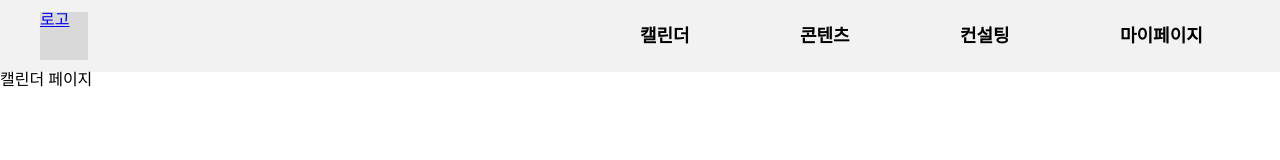
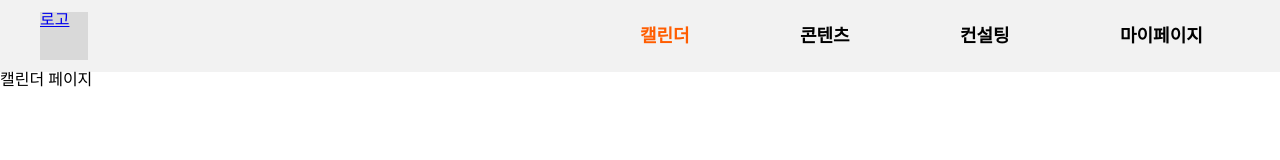
Before and after one commit to jisooooooooooo/Hackathon, a React (Create React App) app: page /calendar in a window 1280 px wide. In both pictures the pointer is over the link "캘린더". Shown: the top 160 px of the page. Built offline with nearby package versions, Linux system fonts and the light colour scheme.

Commit message:
Feat: 헤더 hover 적용

```diff
--- a/src/components/Header.js
+++ b/src/components/Header.js
@@ -5,7 +5,9 @@ import styles from "./Header.module.css";
 export const Header = () => {
   return (
     <div className={styles.container}>
-      <Link to='/' className={styles.left}>로고</Link>
+      <Link to="/" className={styles.left}>
+        로고
+      </Link>
       <div className={styles.right}>
         <Link to="/calendar" className={styles.rightlist}>
           캘린더
--- a/src/components/Header.module.css
+++ b/src/components/Header.module.css
@@ -22,3 +22,10 @@
   text-decoration: none;
   color: black;
 }
+.rightlist:hover {
+  color: #ff5d00;
+}
+
+.rightlist:active {
+  color: #ff5d00;
+}
--- a/src/pages/CalendarPage.js
+++ b/src/pages/CalendarPage.js
@@ -1,4 +1,3 @@
-// CalendarPage.js
 import React from "react";
 
 const CalendarPage = () => {
```
